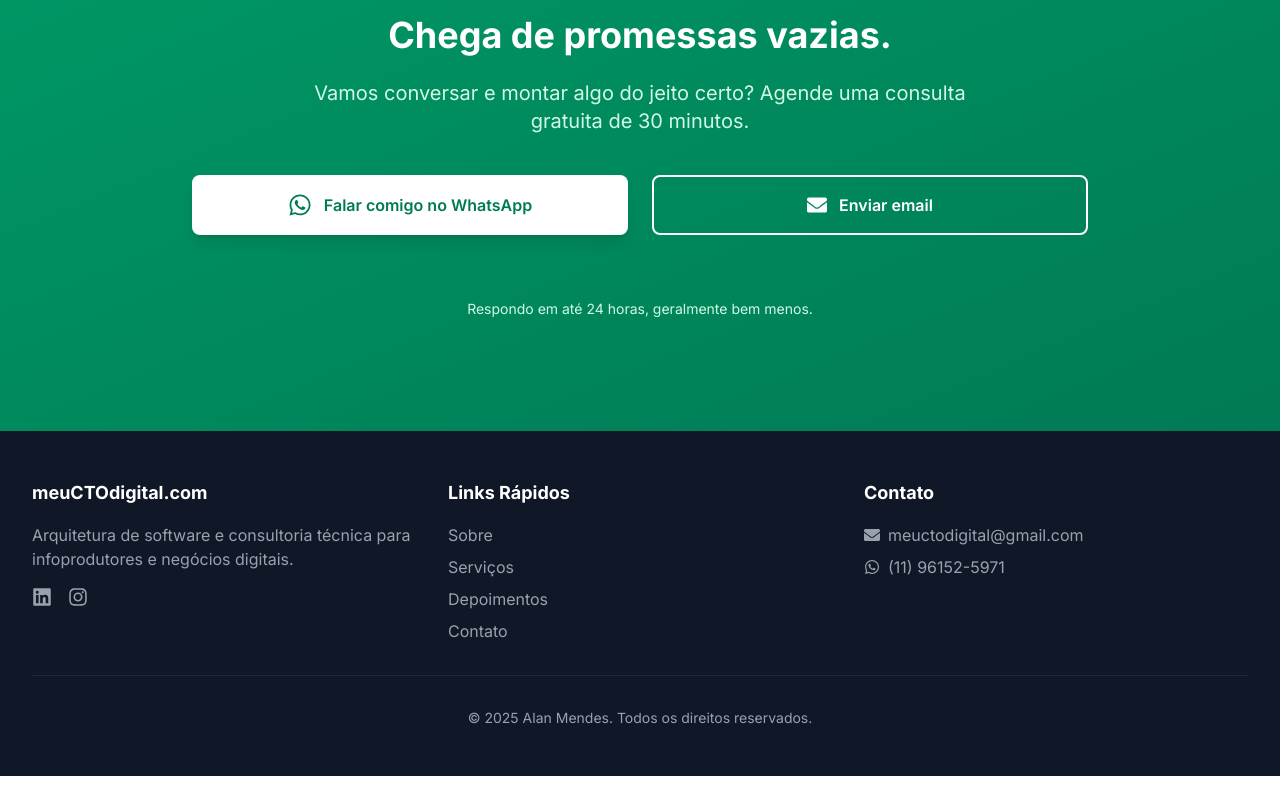
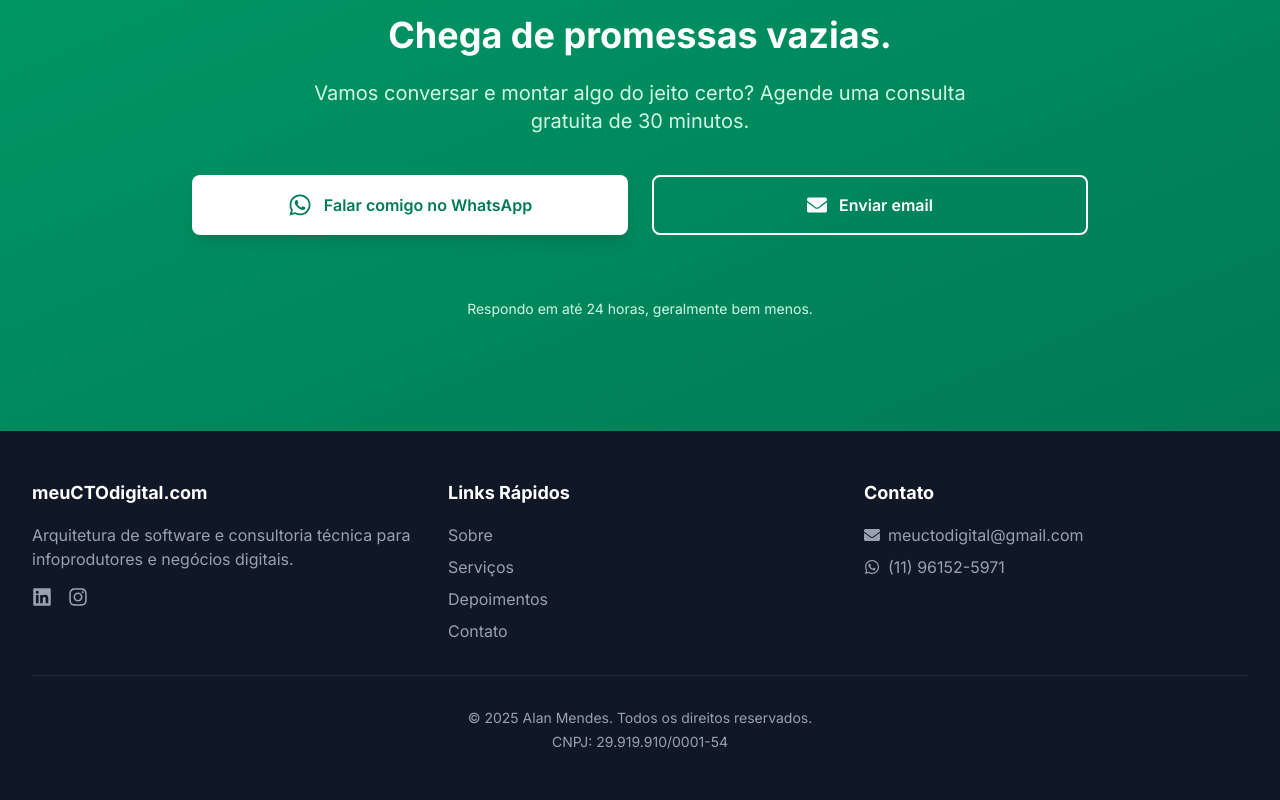
Before and after one commit to mendesalan/cto, a Next.js app: page / in a window 1280 px wide. Shown: the part 4321-5121 px from the top of the page. Before the commit the page ends 5097 px from the top, so only its background shows below. Built offline with nearby package versions, Linux system fonts and the light colour scheme.

Commit message:
add CNPJ

```diff
--- a/src/components/Footer.tsx
+++ b/src/components/Footer.tsx
@@ -5,7 +5,6 @@ import {
   FaLinkedin,
   FaInstagram,
   FaEnvelope,
-  FaPhone,
   FaWhatsapp,
 } from "react-icons/fa";
 
@@ -115,8 +114,10 @@ const Footer = () => {
         </div>
 
         <div className="border-t border-gray-800 pt-8 text-center text-sm">
-          &copy; {new Date().getFullYear()} Alan Mendes. Todos os direitos
-          reservados.
+          <div className="space-y-1">
+            <p>&copy; 2025 Alan Mendes. Todos os direitos reservados.</p>
+            <p>CNPJ: 29.919.910/0001-54</p>
+          </div>
         </div>
       </div>
     </footer>
```
